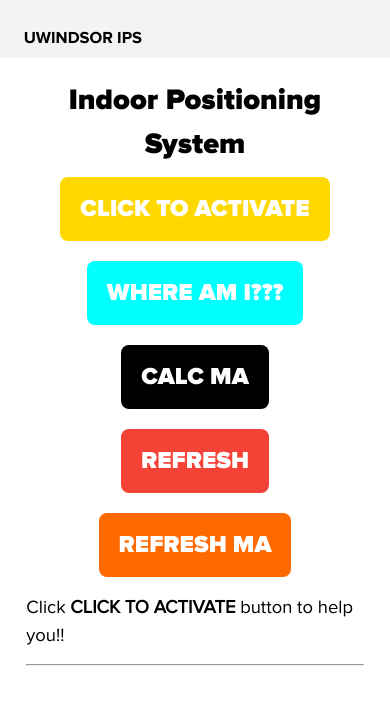
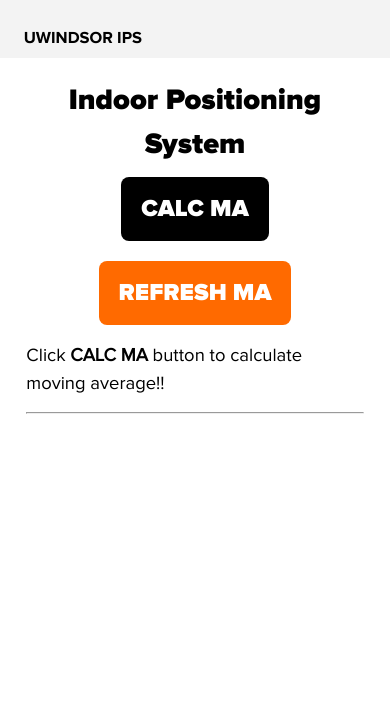
Before and after one commit to sarnava1/MITACS_Project_19, a website: page IPS/www/index.html in a window 390 px wide. Drawn offline with Linux system fonts and the light colour scheme; some packages are replaced by stand-ins of ours.

Commit message:
Changed index.html to include calculating moving average in only single button

```diff
--- a/IPS/www/index.html
+++ b/IPS/www/index.html
@@ -107,12 +107,17 @@
     <div style="text-align: center">
         <h1><b>Indoor Positioning System</b></h1>
     </div>
+
+
+    <!--This button will activate the scanning and read the RSS values from all the beacons-->
+    <!--
     <div style="text-align: center">
-        <!--This button will activate the scanning and read the RSS values from all the beacons-->
+
         <button onclick="app.ui.onStartScanButton()" class="button_yellow">
             CLICK TO ACTIVATE
         </button>
     </div>
+    -->
     <!--
     <button onclick="app.ui.onStopScanButton()" class="bg_black">
         STOP CALC
@@ -163,18 +168,24 @@
         S/H MAP
     </button>
     -->
+    <!--This button will do all the calculations and return me my position-->
+    <!--
     <div style="text-align: center">
-        <!--This button will do all the calculations and return me my position-->
+
         <button onclick="doallcalc()" class="button_blue">
             WHERE AM I???
         </button>
     </div>
+    -->
+
+
     <div style="text-align: center">
         <!--This button will calculate the moving average-->
         <button onclick="calcmovavg()" class="button_black">
             CALC MA
         </button>
     </div>
+
     <!--
     <div style="text-align: center">
         <button onclick="showfinalresult()" class="bg_red">
@@ -182,19 +193,27 @@
         </button>
     </div>
     -->
+
+
+    <!--This button will reset everything for the fresh reading!!-->
+    <!--
     <div style="text-align: center">
-        <!--This button will reset everything for the fresh reading!!-->
+
         <button onclick="app.ui.onResetScanButton()" class="button_red">
             REFRESH
         </button>
     </div>
+    -->
+
     <div style="text-align: center">
         <!--This button will reset everything after we get the moving average!!-->
         <button onclick="refreshmovavg()" class="button_orange">
             REFRESH MA
         </button>
     </div>
-    <p id="scan-status">Click <b>CLICK TO ACTIVATE</b> button to help you!!</p>
+
+
+    <p id="scan-status">Click <b>CALC MA</b> button to calculate moving average!!</p>
 
     <!-- This div shows the dynamic list of the beacons which are in our area. I have hided it for the final version as we dont need to show it-->
     <div id="showhidedl" style="display: none">
```
